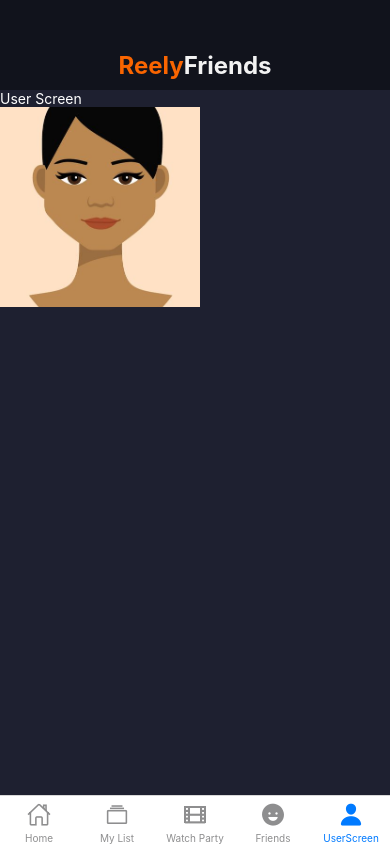
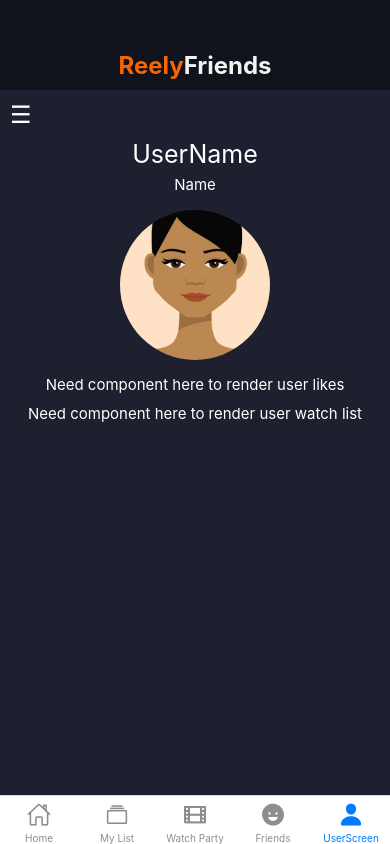
Before and after one commit to NC-Team-Uno/reelybuds, a React Native app in the folder ReelyFriends/: screen /UserScreen in a window 390 px wide. Built offline with nearby package versions, Linux system fonts and the light colour scheme; no server answers.

Commit message:
created user profile page ready to communicate with backend

```diff
--- /dev/null
+++ b/ReelyFriends/src/components/HamburgerMenu.js
@@ -0,0 +1,45 @@
+import React, { useState } from 'react';
+import { View, TouchableOpacity, Text, StyleSheet } from 'react-native';
+
+const HamburgerMenu = () => {
+  const [isOpen, setIsOpen] = useState(false);
+
+  const toggleMenu = () => {
+    setIsOpen(!isOpen);
+  };
+
+  return (
+    <View style={styles.container}>
+      <TouchableOpacity onPress={toggleMenu}>
+        <Text style={styles.menuButton}>☰</Text>
+      </TouchableOpacity>
+      {isOpen && (
+        <View style={styles.menu}>
+          <Text>Edit Profile</Text>
+          <Text>Log Out</Text>
+        </View>
+      )}
+    </View>
+  );
+};
+
+const styles = StyleSheet.create({
+  container: {
+
+    alignItems: "auto",
+  },
+  menuButton: {
+    fontSize: 24,
+    margin: 10,
+    color: "#fff"
+  },
+  menu: {
+    backgroundColor: '#fff',
+    position: 'absolute',
+    top: 50,
+    right: 10,
+    padding: 10,
+  },
+});
+
+export default HamburgerMenu;
--- a/ReelyFriends/src/screens/UserScreen.js
+++ b/ReelyFriends/src/screens/UserScreen.js
@@ -1,15 +1,19 @@
 import React from 'react';
 import { View, Text, StyleSheet, Image } from 'react-native';
+import HamburgerMenu from '../components/HamburgerMenu';
 
 export default function UserScreen() {
     return (
         <View style={styles.container}>
-            <Text style={styles.text}>User Screen</Text>
+            <HamburgerMenu />
+            <Text style={[styles.text, styles.username]}>UserName</Text>
+            <Text style={[styles.text, styles.name]}>Name</Text>
             <Image
         source={require('../../assets/face.jpeg')}
-        style={{ width: 200, height: 200 }}
+        style={styles.profileImage}
       />
-
+  <Text style={[styles.text, styles.componentToCome]}>Need component here to render user likes</Text>
+  <Text style={[styles.text, styles.componentToCome]}>Need component here to render user watch list</Text>
         </View>
     )
     }
@@ -18,8 +22,31 @@ export default function UserScreen() {
         container: {
             flex: 1,
             backgroundColor: "#1E2030",
+
         },
         text: {
-            color: "#FFF"
+            color: "#fff"
+        },
+        username: {
+            textAlign: "center",
+            fontSize: 25,
+        },
+        name: {
+            textAlign: "center",
+            fontSize: 15,
+            padding: 6,
+        },
+        profileImage: {
+            width: 150,
+            height: 150,
+            borderRadius: 100,
+            alignSelf: "center",
+            margin: 10
+        },
+        componentToCome: {
+            alignSelf: "center",
+            fontSize: 15,
+            margin: 5,
         }
-    })
+        }
+    )
```
